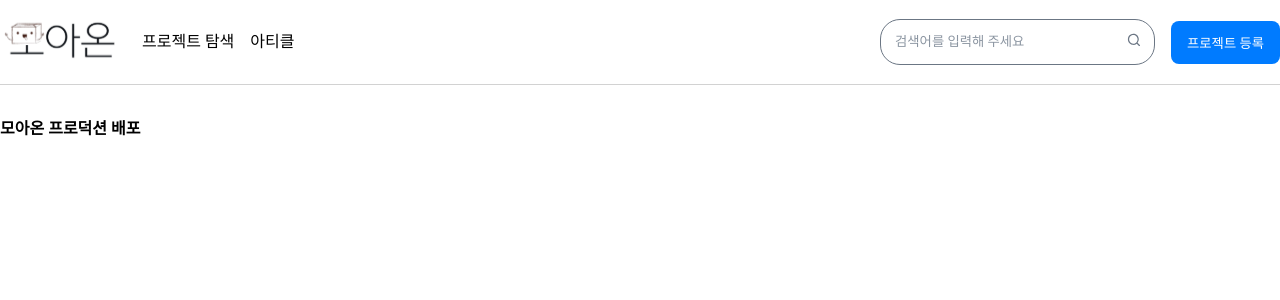
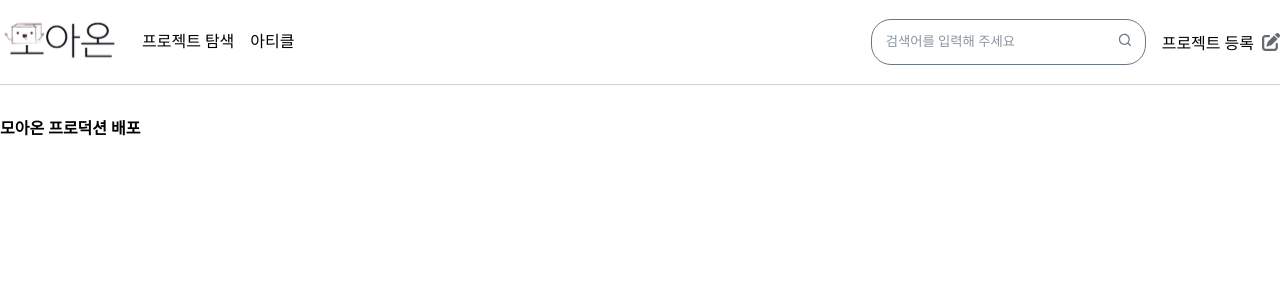
Before and after one commit to woowacourse-teams/2025-moaon, a React app in the folder frontend/: page / in a window 1280 px wide. Shown: the top 300 px of the page. Built offline with nearby package versions, Linux system fonts and the light colour scheme; no server answers; a web font is replaced by a local one.

Commit message:
refactor: 프로젝트 등록 버튼 디자인 수정

```diff
--- a/frontend/src/shared/components/Header/RegisterProjectButton/RegisterProjectButton.styled.ts
+++ b/frontend/src/shared/components/Header/RegisterProjectButton/RegisterProjectButton.styled.ts
@@ -1,8 +1,30 @@
 import styled from "@emotion/styled";
 
 export const RegisterProjectButton = styled.button`
-  color: #fff;
-  padding: 0.75rem 1rem;
-  border-radius: 8px;
-  background-color: #007bff;
+  font-size: 1rem;
+  display: flex;
+  align-items: center;
+  gap: 0.5rem;
+  position: relative;
+
+  &:after {
+    content: "";
+    position: absolute;
+    width: 100%;
+    transform: scaleX(0);
+    height: 0.0625rem;
+    bottom: -0.3125rem;
+    left: 0;
+    background-color: #000;
+    transition: transform 0.25s ease-out;
+  }
+
+  &:hover:after {
+    transform: scaleX(1);
+  }
 `;
+
+export const Icon = styled.img`
+  width: 1.125rem;
+  aspect-ratio: 1/1;
+`;
--- a/frontend/src/shared/components/Header/RegisterProjectButton/RegisterProjectButton.tsx
+++ b/frontend/src/shared/components/Header/RegisterProjectButton/RegisterProjectButton.tsx
@@ -1,9 +1,15 @@
+import registerIcon from "@assets/icons/register.svg";
 import * as S from "./RegisterProjectButton.styled";
 
 function RegisterProjectButton() {
+  const handleClick = () => {
+    alert("프로젝트 등록은 추후에 추가될 예정입니다.");
+  };
+
   return (
-    <S.RegisterProjectButton type="button">
+    <S.RegisterProjectButton type="button" onClick={handleClick}>
       프로젝트 등록
+      <S.Icon src={registerIcon} alt="프로젝트 등록" />
     </S.RegisterProjectButton>
   );
 }
```
Also changed, not shown: frontend/src/assets/icons/register.svg (added).
